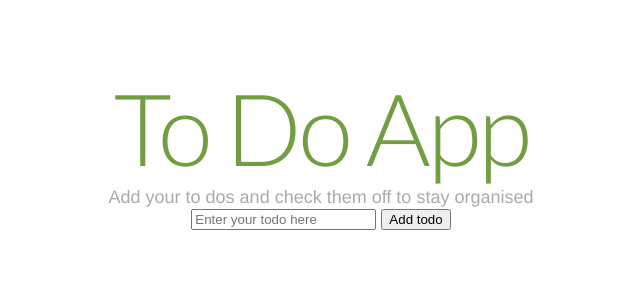
After one commit to georginaw/slim3-skeleton, a PHP site: template templates/completed.phtml in a window 1280 px wide. The commit adds this page. Shown: the top 300 px of the page, without its empty margins (319-959 px from the left). Run offline with PHP 8.4, Linux system fonts and the light colour scheme; the template is opened without the code that fills it, so the values that code supplies are empty.

```diff
--- /dev/null
+++ b/public/js/script.js
@@ -0,0 +1,12 @@
+$todoItems = document.querySelectorAll('ul li');
+
+$todoItems.forEach(function($todo) {
+    $todo.addEventListener('click', function() {
+        $todo.value = 1
+    })
+
+    if ($todo.value === 1) {
+        $todoComplete = $todo.name
+        // reload page and send the name of the to-do to the backend to be added to the completed list
+    }
+})
--- /dev/null
+++ b/templates/completed.phtml
@@ -0,0 +1,46 @@
+<!DOCTYPE html>
+<html>
+<head>
+    <meta charset="utf-8"/>
+    <title>Slim 3</title>
+    <link href='//fonts.googleapis.com/css?family=Lato:300' rel='stylesheet' type='text/css'>
+    <script defer type="text/javascript" src="/public/js/script.js"></script>
+    <style>
+        body {
+            margin: 50px 0 0 0;
+            padding: 0;
+            width: 100%;
+            font-family: "Helvetica Neue", Helvetica, Arial, sans-serif;
+            text-align: center;
+            color: #aaa;
+            font-size: 18px;
+        }
+
+        h1 {
+            color: #719e40;
+            letter-spacing: -3px;
+            font-family: 'Lato', sans-serif;
+            font-size: 100px;
+            font-weight: 200;
+            margin-bottom: 0;
+        }
+    </style>
+</head>
+<body>
+<h1>To Do App</h1>
+<div>Add your to dos and check them off to stay organised</div>
+<form id="todoInputForm">
+    <input type="text" placeholder="Enter your todo here">
+    <input type="submit" value="Add todo">
+</form>
+
+<div id="to-do-list">
+    <ul class="todos"><?php foreach ($todos as $todo) { ?>
+            <li><?php echo $todo["todo_name"]; ?>
+                <input type="checkbox" name="<?php echo $todo["todo_name"]; ?>-checkbox" value="unchecked">
+            </li>
+        <?php } ?>
+    </ul>
+</div>
+</body>
+</html>
--- a/templates/homepage.phtml
+++ b/templates/homepage.phtml
@@ -4,6 +4,7 @@
         <meta charset="utf-8"/>
         <title>Slim 3</title>
         <link href='//fonts.googleapis.com/css?family=Lato:300' rel='stylesheet' type='text/css'>
+        <script defer src="/js/script.js"></script>
         <style>
             body {
                 margin: 50px 0 0 0;
@@ -36,7 +37,7 @@
         <div id="to-do-list">
             <ul class="todos"><?php foreach ($todos as $todo) { ?>
                 <li><?php echo $todo["todo_name"]; ?>
-                    <input type="checkbox" name="<?php echo $todo["todo_name"]; ?>-checkbox" value="unchecked">
+                    <input type="checkbox" name="<?php echo $todo["todo_name"]; ?>-checkbox" value="0">
                 </li>
                 <?php } ?>
             </ul>
```
